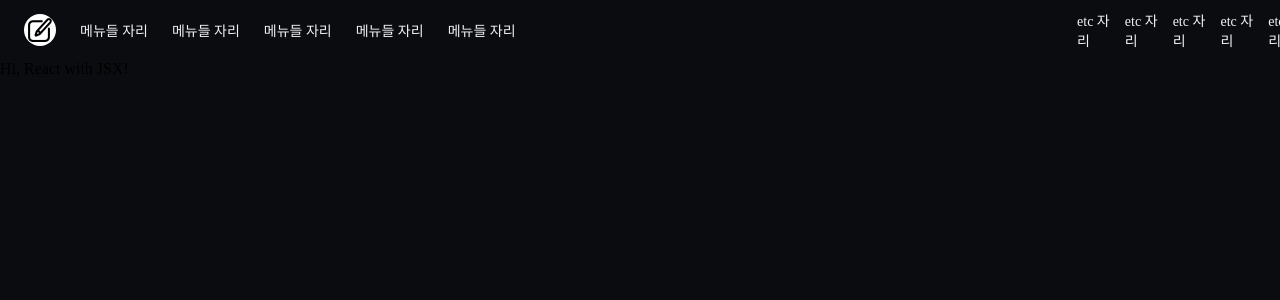
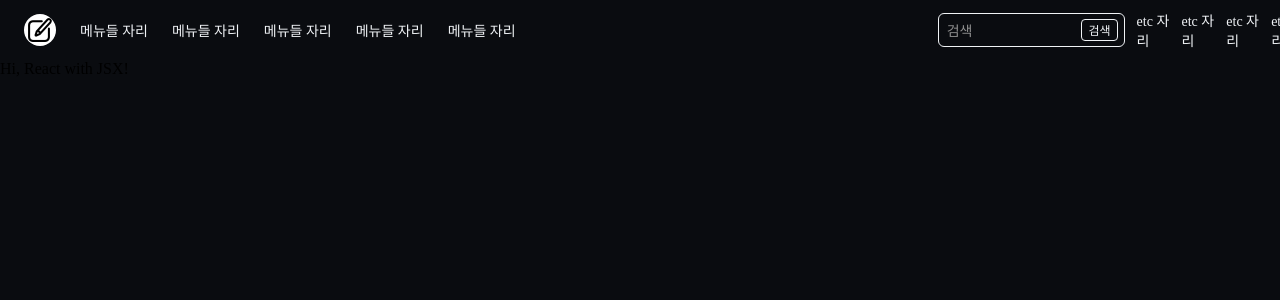
Before and after one commit to vinitus/practice-react, a React app: page / in a window 1280 px wide. Shown: the top 300 px of the page. Built offline with nearby package versions, Linux system fonts and the light colour scheme.

Commit message:
css: 검색 버튼

```diff
--- a/src/components/HeaderComponent.tsx
+++ b/src/components/HeaderComponent.tsx
@@ -45,6 +45,40 @@ const NavEtcWrapper = styled.div`
   gap: 12px;
 `;
 
+const Button = styled.button`
+  --search-size: 32px;
+  all: unset;
+  display: flex;
+  align-items: center;
+  justify-content: space-between;
+  height: 32px;
+  width: 237px;
+  white-space: nowrap;
+  background: #f2f2f2;
+  border-radius: 6px;
+  padding: 0 6px 0 8px;
+  font-size: 14px;
+  color: #8f8f8f;
+  background-color: var(--main-bg);
+  border: 1px solid var(--main-font);
+  transition: background-color 0.1s ease;
+`;
+
+const SearchBtn = styled.button`
+  height: 22px;
+  line-height: 22px;
+  border-radius: 4px;
+  padding: 0 6px;
+  font-size: 12px;
+  color: var(--main-font);
+  font-weight: 500;
+  font-family: inherit;
+  border: 1px solid color(srgb 0 0 0 / 0.08);
+  margin-left: 16px;
+  background-color: var(--main-bg);
+  border: 1px solid var(--main-font);
+`;
+
 export default function HeaderComponent() {
   console.log('HeaderComponent');
 
@@ -60,7 +94,10 @@ export default function HeaderComponent() {
           <div>메뉴들 자리</div>
         </NavMenuWrapper>
         <NavEtcWrapper>
-          <div>etc 자리</div>
+          <Button>
+            검색
+            <SearchBtn>검색</SearchBtn>
+          </Button>
           <div>etc 자리</div>
           <div>etc 자리</div>
           <div>etc 자리</div>
```
